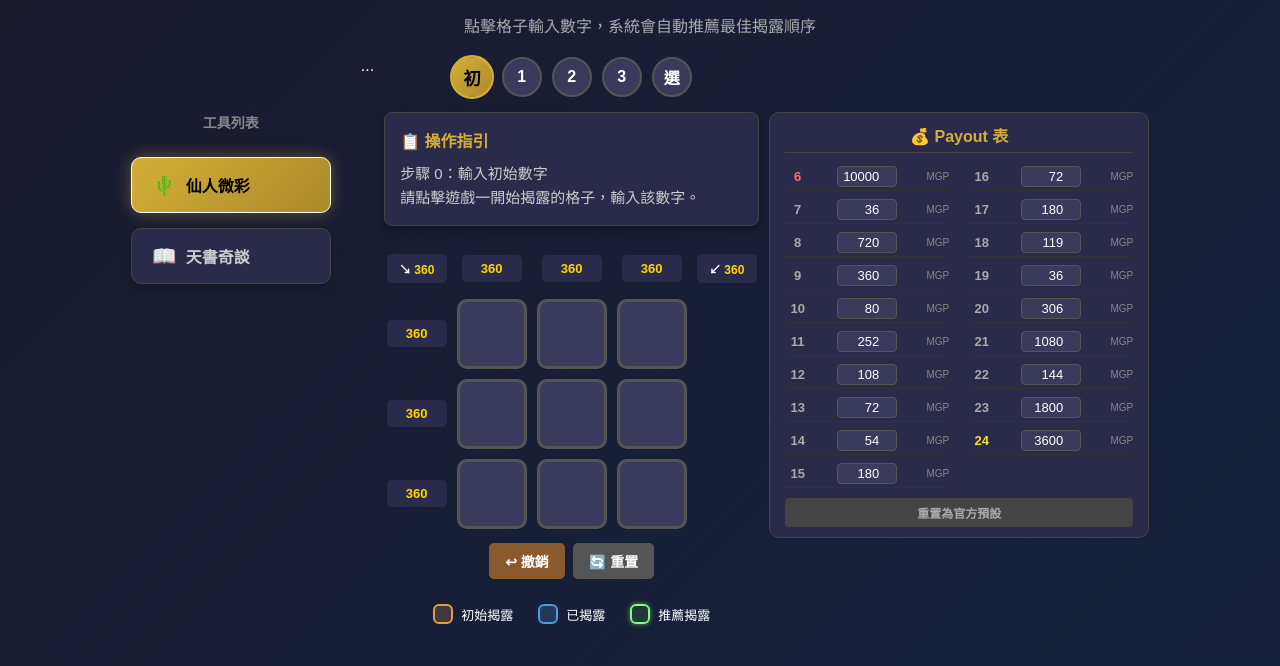
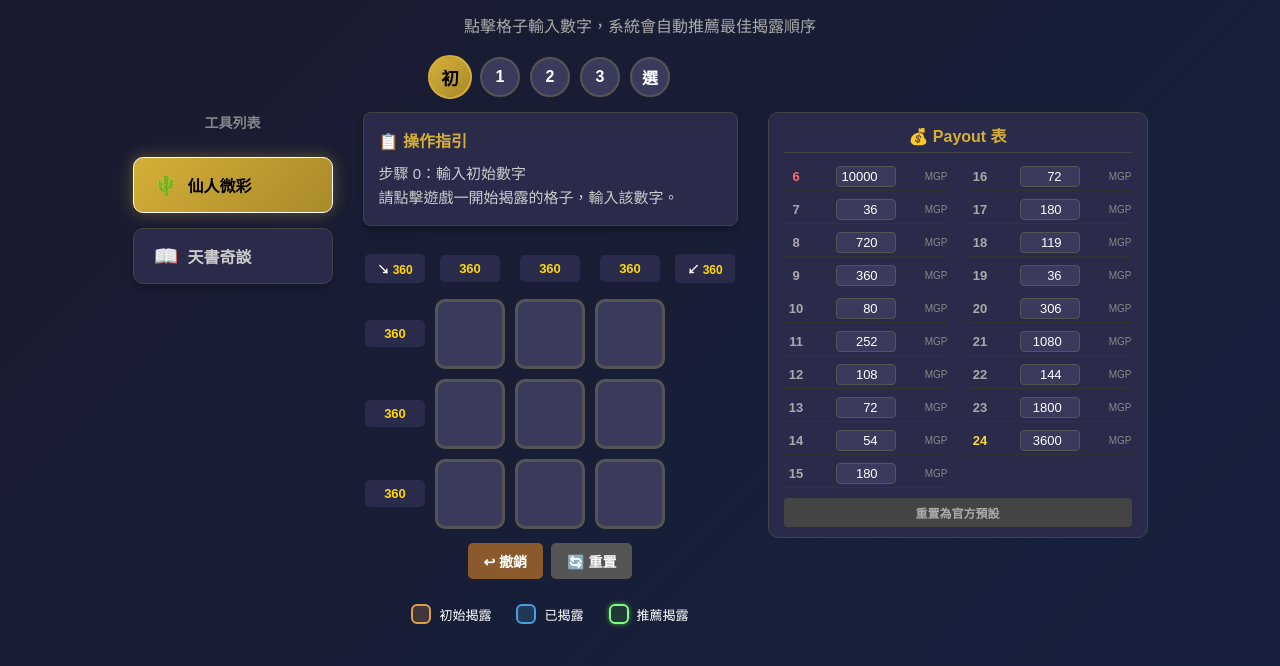
Before and after one commit to ben1013liao-hue/FF14-Cactpot-Solver, a plain HTML site: page index.html in a window 1280 px wide. Shown: the part 90-756 px from the top of the page. Drawn offline with Linux system fonts and the light colour scheme.

Commit message:
Update index.html
del ...

```diff
--- a/index.html
+++ b/index.html
@@ -547,9 +547,6 @@
             </a>
 
             </div>
-        <div class="game-area">
-            <div class="step-indicator">
-            ...
         <div class="game-area">
             <div class="step-indicator">
                 <div class="step" id="step0">初</div>
```
